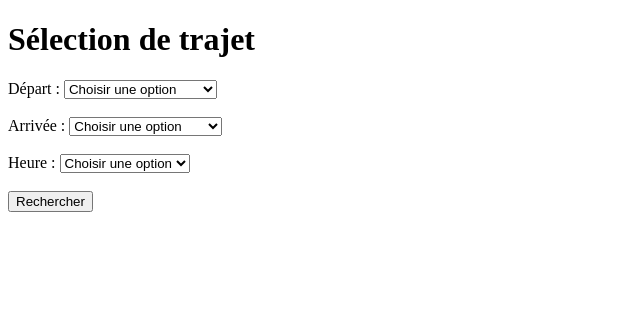
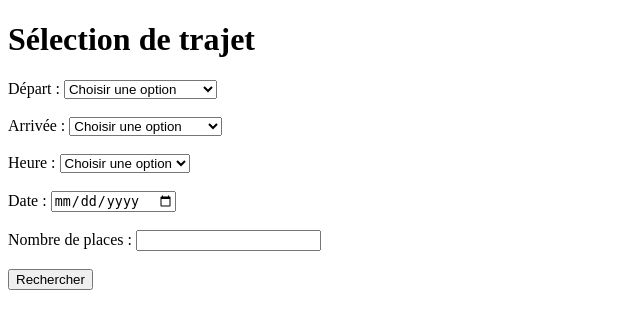
Before and after one commit to Jeitt51/Via-SAE202, a PHP site: page /trajet.php in a window 1280 px wide. Shown: the top 329 px of the page, without its empty margins (0-640 px from the left). Run offline with PHP 8.4, Linux system fonts and the light colour scheme; data comes from the database, SQL or seed files in the repository.

Commit message:
sae202
modification de la page trajet.php

```diff
--- a/sae202/trajet.php
+++ b/sae202/trajet.php
@@ -85,6 +85,12 @@
         ?>
     </select><br><br>
 
+    <label for="date">Date :</label>
+    <input type="date" id="date" name="date" min="<?= date('Y-m-d') ?>" required><br><br>
+
+    <label for="places">Nombre de places :</label>
+    <input type="number" id="places" name="places" min="1" required><br><br>
+
     <input type="submit" value="Rechercher">
 </form>
 
```
